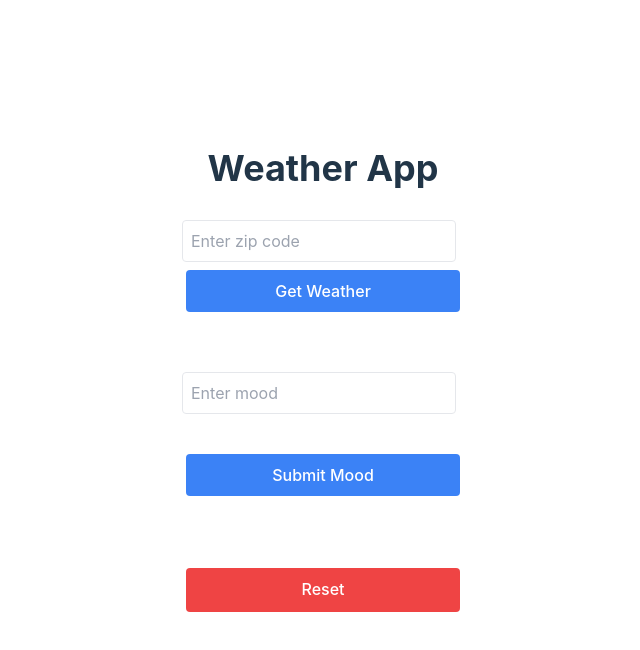
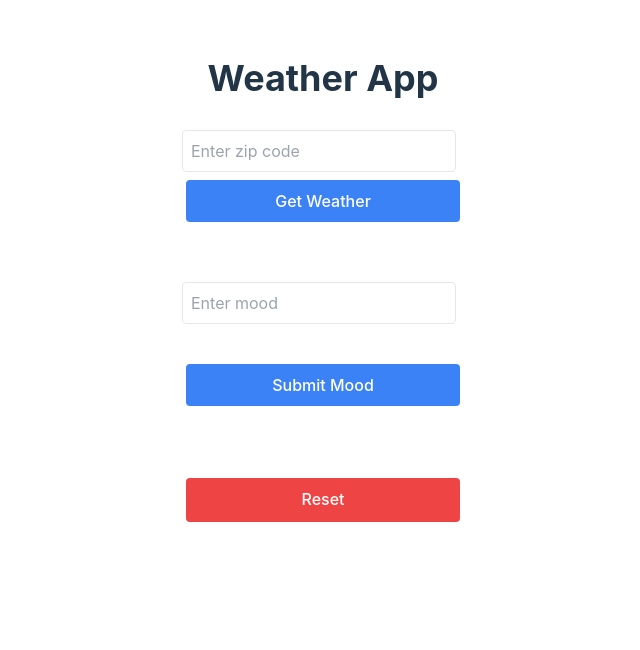
Before and after one commit to MonkeyCrumbs999/MoodyWeather-App, a React (Vite) app: page / in a window 1280 px wide. Shown: the top 650 px of the page, without its empty margins (317-957 px from the left). Built offline with nearby package versions, Linux system fonts and the light colour scheme.

Commit message:
fixed padding for good

```diff
--- a/src/index.css
+++ b/src/index.css
@@ -32,7 +32,7 @@ body {
   display: flex;
   place-items: center;
   min-width: 320px;
-  min-height: 100vh;
+  padding: 50px;
 }
 
 h1 {
```
